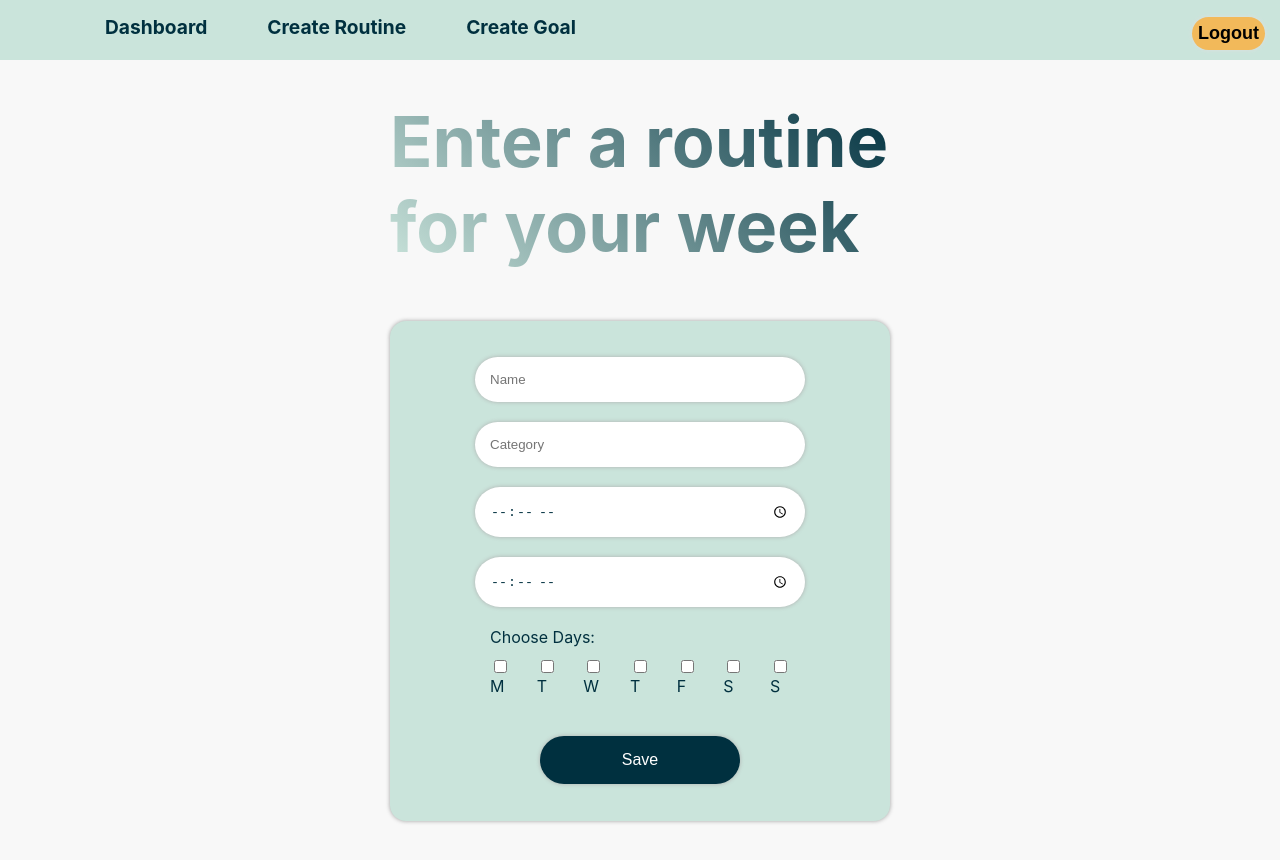
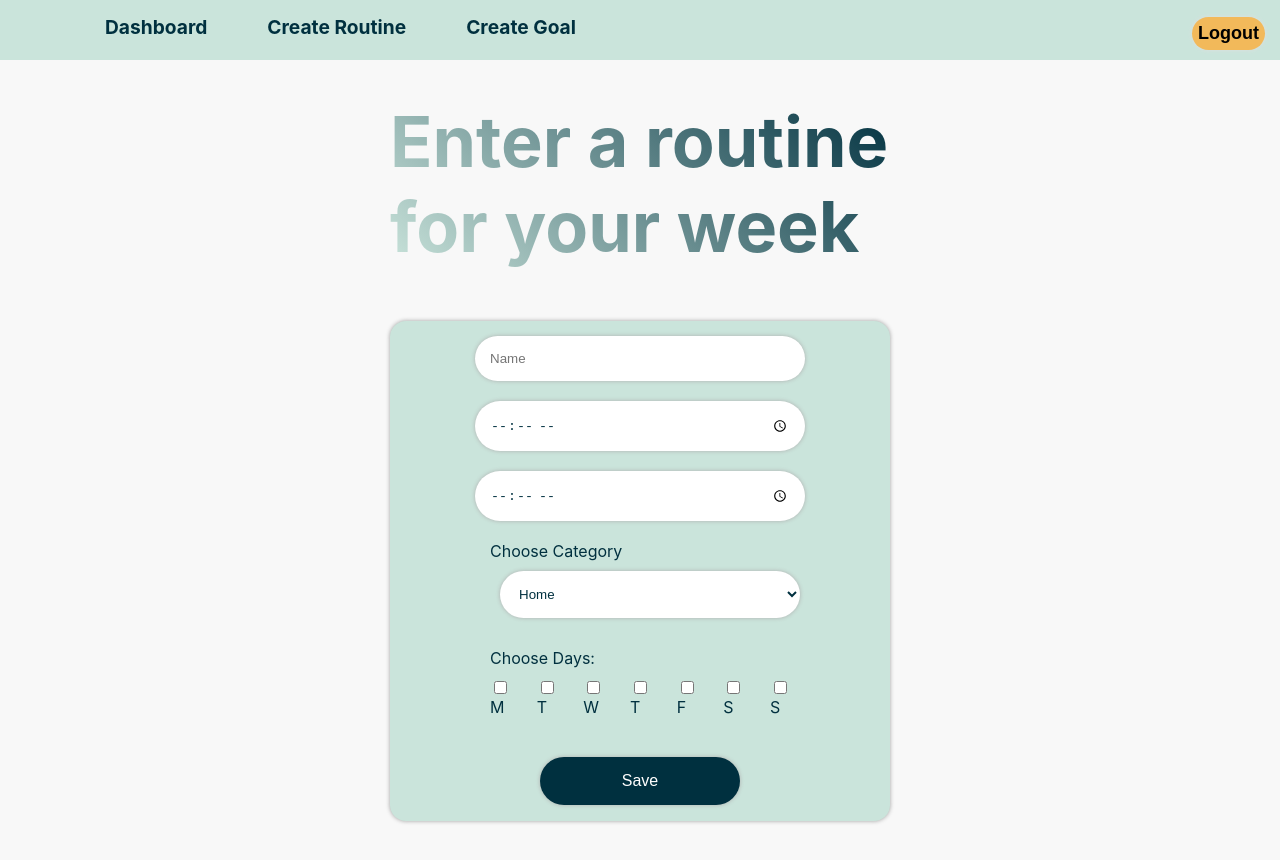
Before and after one commit to JJNR-DEV/qutine, a React (Create React App) app in the folder client/: page /routine in a window 1280 px wide. Built offline with nearby package versions, Linux system fonts and the light colour scheme; sample sign-in values are in the browser's storage.

Commit message:
Added category list to routine.

```diff
--- a/client/src/components/routine/Routine.css
+++ b/client/src/components/routine/Routine.css
@@ -35,6 +35,7 @@
   }
 
   .addRoutine > form > input,
+  .addRoutine > form > label > select,
   .submitRoutine {
     margin: 10px;
     width: 300px;
@@ -46,9 +47,24 @@
     color: #00303F;
   }
 
-  .addRoutine > form > input:focus {
+  .addRoutine > form > input:focus,
+  .addRoutine > form > label > select:focus {
   box-shadow: 0 0 0 2pt #F2B95A;
   outline: none;
+  }
+
+  .category {
+    display: flex;
+    flex-direction: column;
+    width: 300px;
+    margin: 10px 0;
+    padding: 0 15px;
+    color: #00303F;
+  }
+
+  .routineCategory {
+    align-self: center;
+    width: 330px;
   }
 
   .selectionDays {
--- a/client/src/components/routine/Routine.jsx
+++ b/client/src/components/routine/Routine.jsx
@@ -1,7 +1,7 @@
 import React from 'react';
 import './Routine.css';
-import { createRoutine } from '../../api/routines';
-import { formValidation } from './RoutineValidation';
+import {createRoutine} from '../../api/routines';
+import {formValidation} from './RoutineValidation';
 import {useHistory} from "react-router-dom";
 
 const Routine = () => {
@@ -40,45 +40,52 @@ const Routine = () => {
     <div className="addRoutine">
       <h1 className="addRoutineMessage">Enter a routine for your week</h1>
       <form onSubmit={handleSubmit}>
-        <input id="routineName" type="text" placeholder="Name" />
-        <input id="routineCategory" type="text" placeholder="Category" />
-        <input id="routineStime" type="time" placeholder="Start Time" />
-        <input id="routineDuration" type="time" placeholder="Duration" />
+        <input id="routineName" type="text" placeholder="Name"/>
+        <input id="routineStime" type="time" placeholder="Start Time"/>
+        <input id="routineDuration" type="time" placeholder="Duration"/>
+        <label className="category">
+          Choose Category
+          <select id="routineCategory">
+            <option value="home">Home</option>
+            <option value="work">Work</option>
+            <option value="training">Training</option>
+          </select>
+        </label>
         <div className="selectionDays">
           <span>Choose Days: </span>
           <ul>
             <li>
-              <input type="checkbox" value="Monday" />
+              <input type="checkbox" value="Monday"/>
               {' '}
               M
             </li>
             <li>
-              <input type="checkbox" value="Tuesday" />
+              <input type="checkbox" value="Tuesday"/>
               {' '}
               T
             </li>
             <li>
-              <input type="checkbox" value="Wednesday" />
+              <input type="checkbox" value="Wednesday"/>
               {' '}
               W
             </li>
             <li>
-              <input type="checkbox" value="Thursday" />
+              <input type="checkbox" value="Thursday"/>
               {' '}
               T
             </li>
             <li>
-              <input type="checkbox" value="Friday" />
+              <input type="checkbox" value="Friday"/>
               {' '}
               F
             </li>
             <li>
-              <input type="checkbox" value="Saturday" />
+              <input type="checkbox" value="Saturday"/>
               {' '}
               S
             </li>
             <li>
-              <input type="checkbox" value="Sunday" />
+              <input type="checkbox" value="Sunday"/>
               {' '}
               S
             </li>
```
